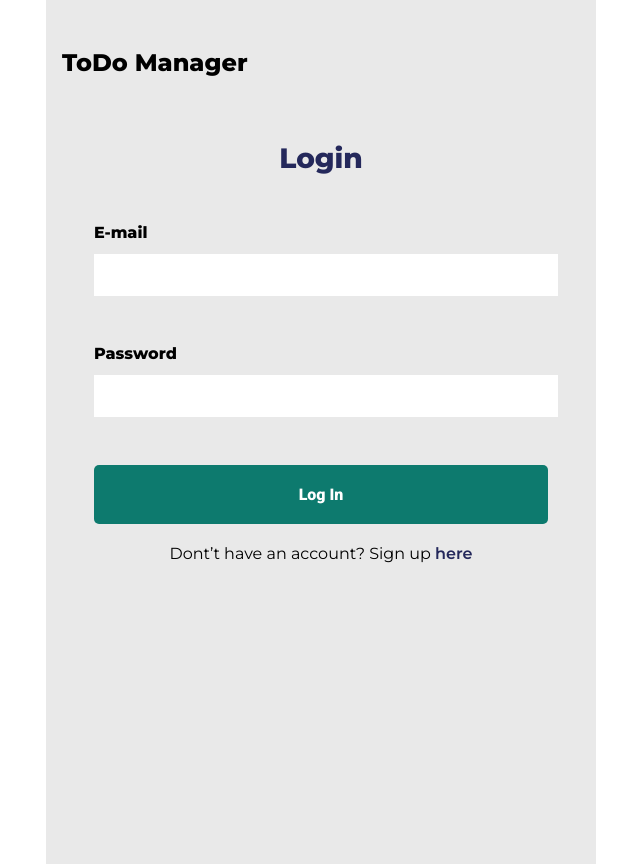
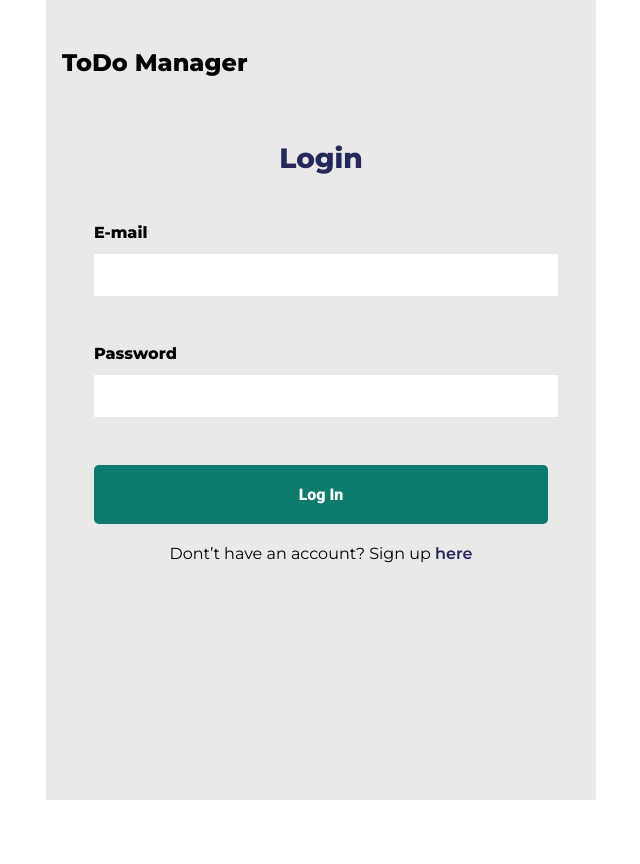
Before and after one commit to sruthi-98/Todo-App, a React (Create React App) app: page /login in a window 1280 px wide. Shown: the whole page, without its empty margins (319-959 px from the left). After the commit the page ends 800 px from the top, so only its background shows below. Built offline with nearby package versions, Linux system fonts and the light colour scheme.

Commit message:
Apply border box to login and signup section

```diff
--- a/src/styles/main.css
+++ b/src/styles/main.css
@@ -242,6 +242,8 @@
 .login__section, .signUp__section {
   background-color: #e9e9e9;
   height: 100vh;
+  -webkit-box-sizing: border-box;
+          box-sizing: border-box;
 }
 
 @media (min-width: 786px) {
--- a/src/styles/main.scss
+++ b/src/styles/main.scss
@@ -229,6 +229,7 @@ $desktop: 1200px;
     &__section {
         background-color: $bgColor;
         height: 100vh;
+        box-sizing: border-box;
 
         @include tablet {
             width: calc(min(60%, 550px));
```
Also changed, not shown: 1 other file (tests, documents, lock files or other folders).
